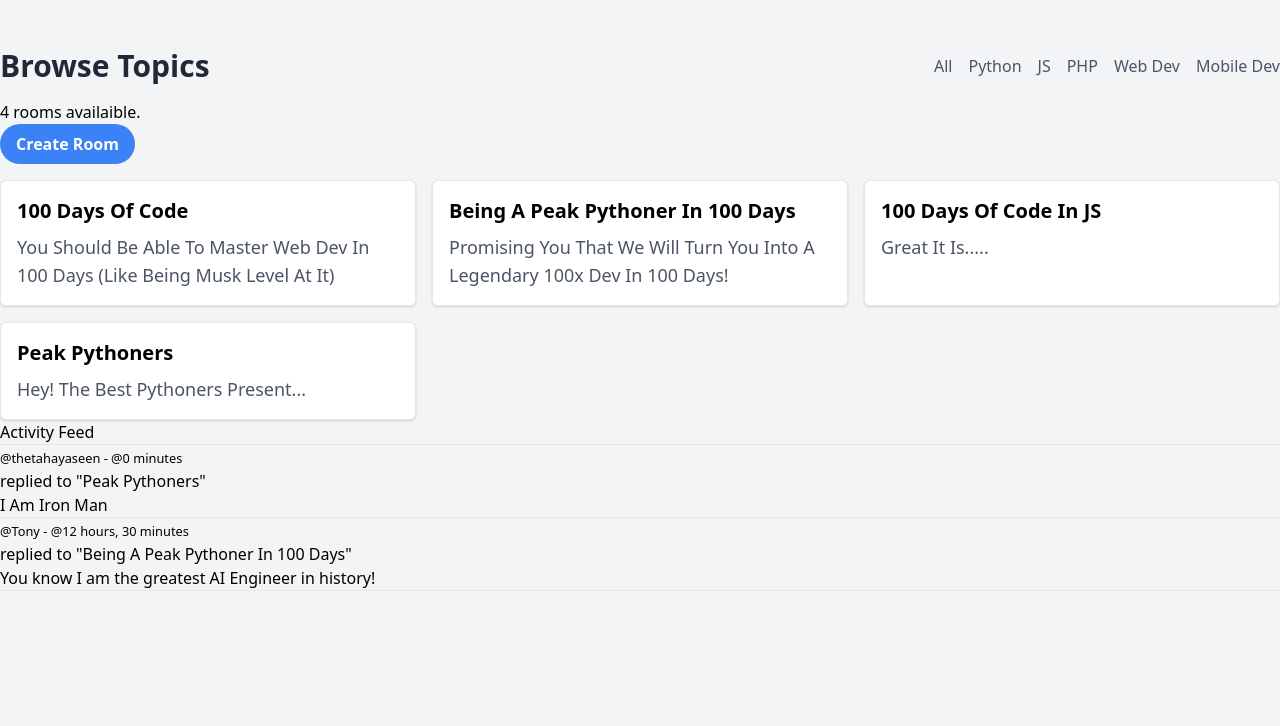
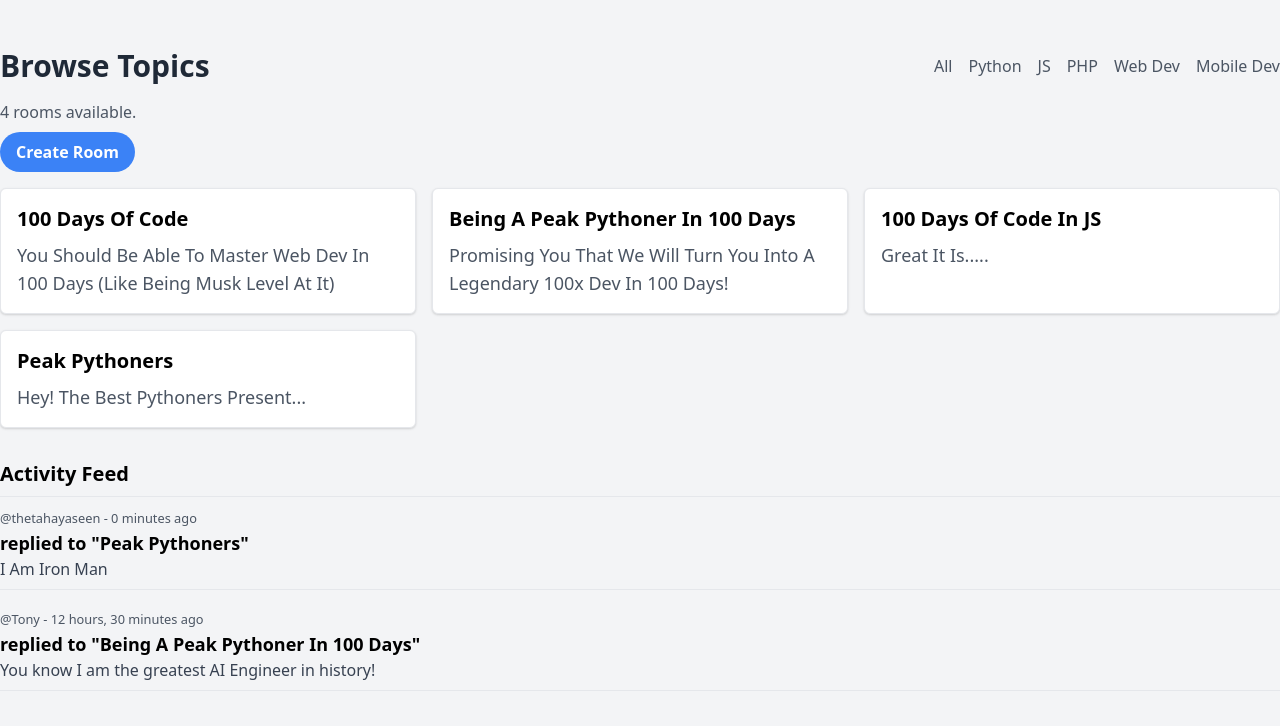
Before and after one commit to TheTahaYaseen/StudyBuddy, a Django app: page / in a window 1280 px wide. Shown: the part 74-800 px from the top of the page. Run offline with Django 4.2, Linux system fonts and the light colour scheme; data comes from the database, SQL or seed files in the repository; both versions use the stored data as it was after the commit.

Commit message:
Activity Feed Seprated!

```diff
--- /dev/null
+++ b/base/templates/base/activity_component.html
@@ -0,0 +1,15 @@
+<div class="mt-8">
+    <h3 class="text-xl font-semibold">Activity Feed</h3>
+    <hr class="my-2">
+    {% for activity in activity_feed %}
+        <div class="mb-4">
+            <small class="text-gray-600">@{{activity.user}} - {{activity.created|timesince}} ago    </small>
+            <h6 class="text-lg font-semibold">replied to "{{activity.room}}"</h6>
+            <p class="text-gray-700">{{activity}}</p>
+            {% if request.user == activity.user %}
+            <a href="{% url 'delete-message' activity.id %}" class="text-red-500 font-semibold hover:underline">Delete</a>
+            {% endif %}
+            <hr class="my-2">
+        </div>
+    {% endfor %}
+</div>
--- a/base/templates/base/home.html
+++ b/base/templates/base/home.html
@@ -19,7 +19,7 @@
             </div>
         </div>
     </div>
-        <p>{{rooms_count}} rooms availaible.</p>
+    <p class="text-gray-600 mb-2">{{rooms_count}} rooms available.</p>
     <a href="{% url 'create-room' %}" class="bg-blue-500 text-white font-bold py-2 px-4 rounded-full hover:bg-blue-700 hover:shadow-md transition duration-300 mb-4 inline-block">Create Room</a>
     <div class="grid grid-cols-1 md:grid-cols-2 lg:grid-cols-3 gap-4">
         {% for room in rooms %}
@@ -30,27 +30,14 @@
             </a>
             {% if request.user == room.host %}
             <a href="{% url 'update-room' room.id %}" class="mt-4 block text-blue-500 font-semibold hover:underline">Update</a>
-                <a href="{% url 'delete-room' room.id %}" class="mt-4 block text-blue-500 font-semibold hover:underline">Delete</a>
+            <a href="{% url 'delete-room' room.id %}" class="mt-2 block text-red-500 font-semibold hover:underline">Delete</a>
             {% endif %}
         </div>
         {% endfor %}
     </div>
-</div>
 
-<div>
-    <h3>Activity Feed</h3>
-    <hr>
-    {% for activity in activity_feed %}
+    {% include "base/activity_component.html" %}
 
-        <small>@{{activity.user}} - @{{activity.created|timesince}}</small>
-        <h6>replied to "{{activity.room}}"</h6>
-        <p>{{activity}}</p>
-        {% if request.user == activity.user %}
-        <a href="{% url 'delete-message' activity.id %}">Delete</a>
-        {% endif %}
-        <hr>
-
-    {% endfor %}
 </div>
 
 {% endblock content %}
```
Also changed, not shown: base/templates/base/room.html (+10 -15 lines), db.sqlite3. Lines whose indentation alone changed are shown as unchanged.
